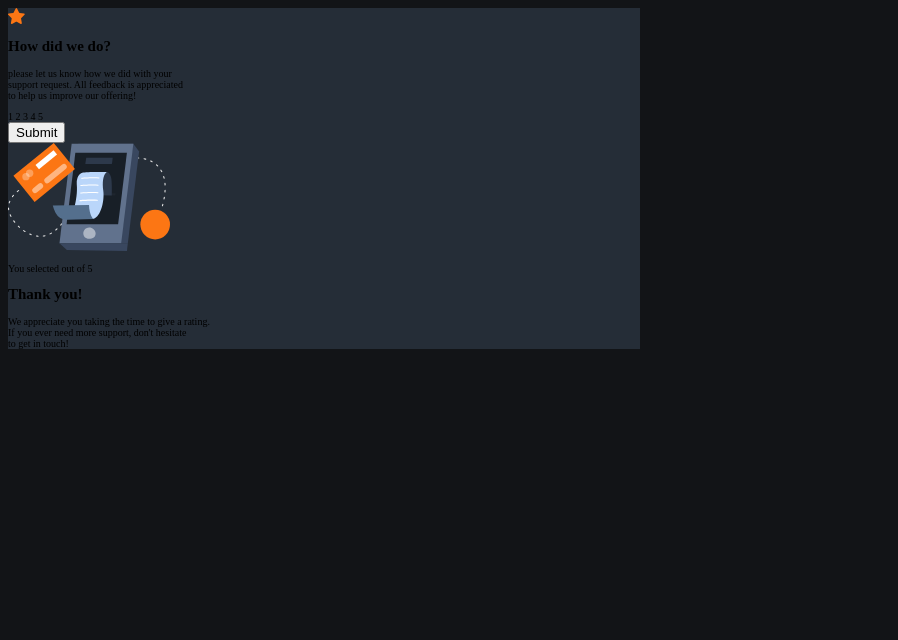
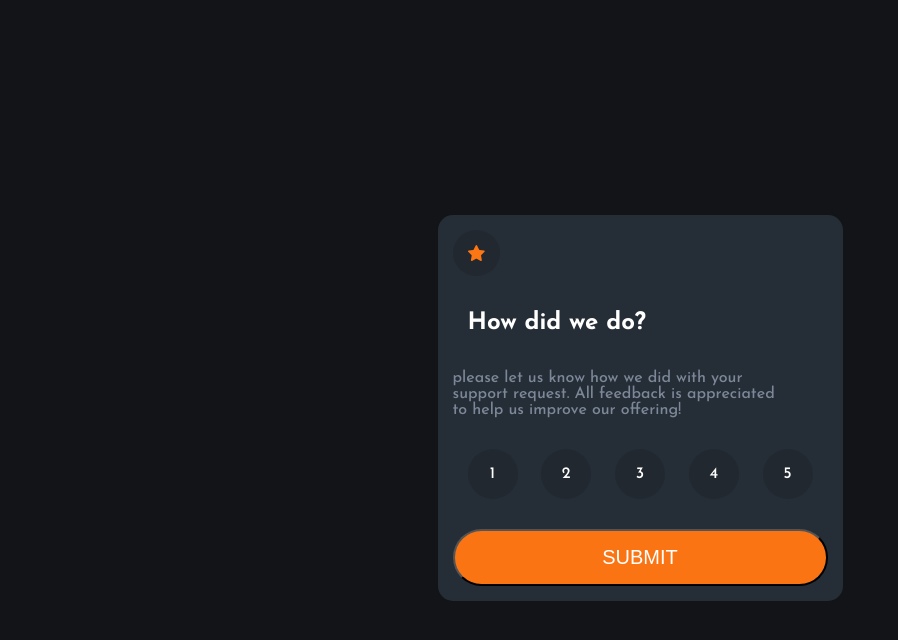
Before and after one commit to tutich/rating-comp, a plain HTML site: page index.html in a window 1280 px wide. Shown: the whole page, without its empty margins (0-898 px from the left). Drawn offline with Linux system fonts and the light colour scheme.

Commit message:
css styling

```diff
--- a/index.html
+++ b/index.html
@@ -6,40 +6,42 @@
     <title>Interactive Rating Component</title>
     <link rel="icon" href="images/favicon-32x32.png" type="image/x-icon">
     <link rel="stylesheet" href="style.css">
+    <link href="https://fonts.googleapis.com/css2?family=Josefin+Sans:wght@300;500;700&family=Overpass&family=Roboto+Serif:ital,opsz,wght@0,8..144,300;1,8..144,200;1,8..144,300&family=Space+Mono&display=swap" rel="stylesheet">
 </head>
 <body>
-    <section>
-<div>
+    <div>
+    <section class="rating">
+<div id="star">
    <img src="images/icon-star.svg" alt="star icon">
 </div>
-<div>
+<div class="rate">
     <h2>How did we do?</h2>
     <p>please let us know how we did with your <br> support request.
         All feedback is appreciated  <br> to help us improve our offering!</p>
 </div>
-<div>
+<div id="container">
     <span>1</span>
     <span>2</span>
     <span>3</span>
     <span>4</span>
     <span>5</span>
 </div>
-<div>
+<div class="sub">
     <input type="submit" >
 </div>
     </section>
-    <section>
-<div>
-    <img src="images/illustration-thank-you.svg" alt="thank you">
+    <section class="thank-you" hidden >
+<div id="thank" >
+    <img src="images/illustration-thank-you.svg" alt="thank you" >
 </div>
-<div>
+<div id="select">
     <p>You selected <span></span> out of 5</p>
 </div>
-<div>
+<div class="thanks">
     <h2>Thank you!</h2>
     <p>We appreciate you taking the time to give a rating. <br>
     If you ever need more support, don't hesitate <br> to get in touch!</p>
 </div>
-    </section>
+</div>
 </body>
 </html>
--- a/style.css
+++ b/style.css
@@ -1,10 +1,92 @@
 html {
-    font-size: 10px;
+    font-size: 15px;
 }
 body {
     background: hsl(216, 12%, 8%);
+    display: flex;
+    min-height: 100vh;
+    align-items: center;
+    justify-content: center;
+    font-family: 'Josefin Sans', sans-serif;
+    font-weight: 400;
+    font-size: medium;
 }
 section {
     background: hsl(213, 19%, 18%);
-    width: 50%;
+    border-radius: 1rem;
+    width: 375px;
+    padding: 1rem;
 }
+.rating {
+
+}
+#star {
+    width: fit-content;
+    display: flex;
+    padding: 1rem;
+    background-color: hsl(213, 17%, 16%);
+    border-radius: 50%;
+}
+input {
+    background: hsl(25, 97%, 53%);
+    cursor: pointer;
+    width: 100%;
+    padding: 1rem;
+    color: hsl(0, 0%, 100%);
+    font-size: 20px;
+    text-transform: uppercase;
+    border-radius: 2rem;
+}
+.rate h2 {
+    color: hsl(0, 0%, 100%);
+    padding: 1rem;
+    text-align: left;
+    display: flex;
+}
+.rate p {
+    color: hsl(216, 12%, 54%);
+    text-align: left;
+}
+.thanks p {
+    color: hsl(216, 12%, 54%);
+    text-align: center;
+    padding: 1rem;
+}
+.thanks h2 {
+    color: hsl(0, 0%, 100%);
+    padding: 1rem;
+    text-align: center;
+}
+#thank {
+
+    padding: 1rem;
+    text-align: center;
+}
+
+#select {
+    margin: 1rem auto;
+    background-color: hsl(213, 17%, 16%);
+    width: fit-content;
+    color: hsl(25, 97%, 53%);
+    font-size: 14px;
+    border-radius: 1rem;
+    padding: 0.5rem;
+}
+#container {
+    display: flex;
+    justify-content: space-between;
+    padding: 1rem;
+    color: hsl(0, 0%, 100%);
+    margin-bottom: 1rem;
+    align-items: center;
+}
+#container span {
+    display: flex;
+    width: 50px;
+    height: 50px;
+    background-color: hsl(213, 17%, 16%);
+    border-radius: 50%;
+    justify-content: center;
+    align-items: center;
+    cursor: pointer;
+}
```
